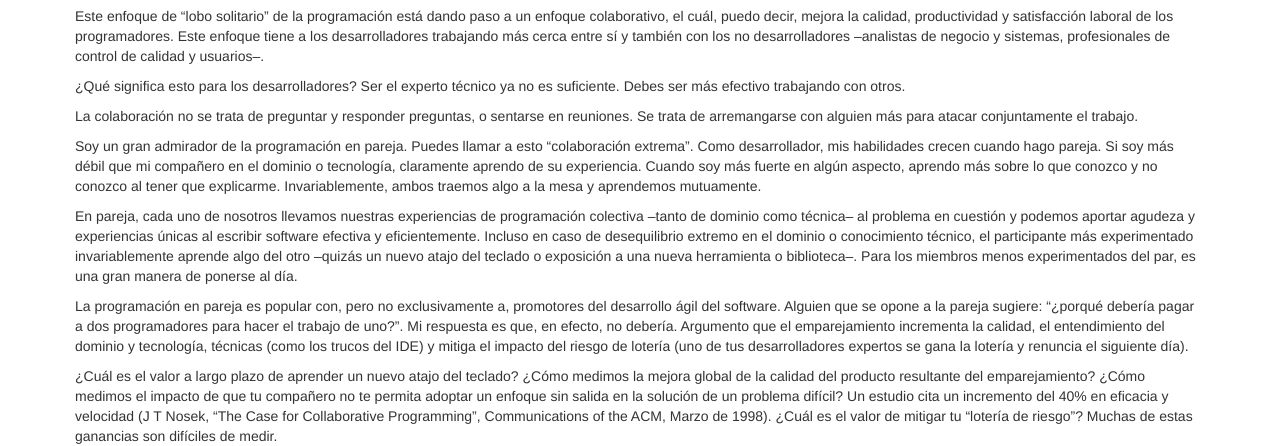
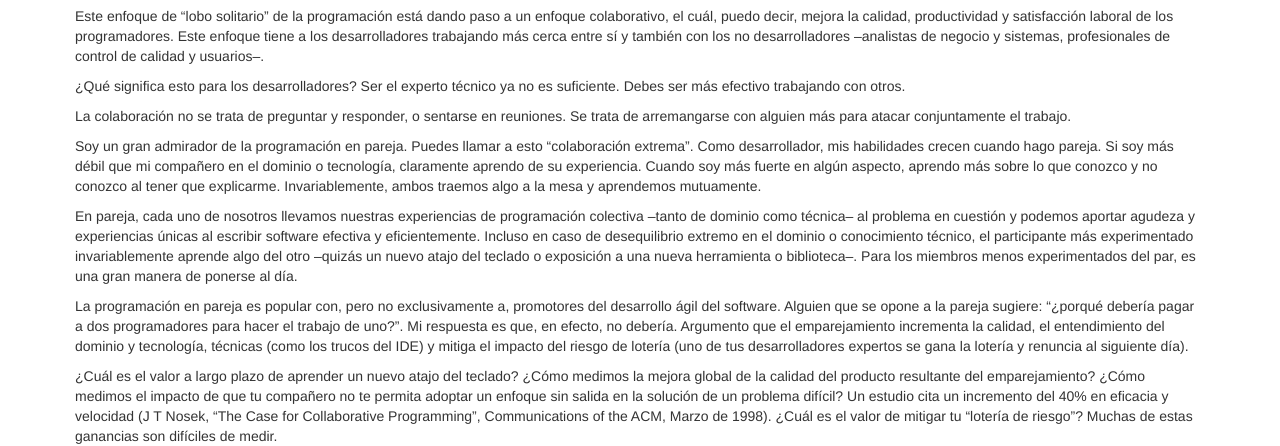
Before and after one commit to esparta/97cosas, a Jekyll site: the page built from programador/dos-cabezas-mejor-una.md, in a window 1280 px wide and 1126 px high. Shown: the part 287-733 px from the top of the window. Built offline with Jekyll 4.4.1, drawn with Linux system fonts in a browser that asks for light colours; comment, search, counter and statistics services are not loaded.

Commit message:
Style corrections on dos-cabezas-mejor-una...

```diff
--- a/programador/dos-cabezas-mejor-una.md
+++ b/programador/dos-cabezas-mejor-una.md
@@ -20,9 +20,9 @@ de control de calidad y usuarios–.
 ¿Qué significa esto para los desarrolladores? Ser el experto técnico ya
 no es suficiente. Debes ser más efectivo trabajando con otros.
 
-La colaboración no se trata de preguntar y responder preguntas, o
-sentarse en reuniones. Se trata de arremangarse con alguien más para
-atacar conjuntamente el trabajo.
+La colaboración no se trata de preguntar y responder, o sentarse en
+reuniones. Se trata de arremangarse con alguien más para atacar
+conjuntamente el trabajo.
 
 Soy un gran admirador de la programación en pareja. Puedes llamar a esto
 “colaboración extrema”. Como desarrollador, mis habilidades crecen
@@ -49,7 +49,7 @@ trabajo de uno?”. Mi respuesta es que, en efecto, no debería. Argumento
 que el emparejamiento incrementa la calidad, el entendimiento del
 dominio y tecnología, técnicas (como los trucos del IDE) y mitiga el
 impacto del riesgo de lotería (uno de tus desarrolladores expertos se
-gana la lotería y renuncia el siguiente día).
+gana la lotería y renuncia al siguiente día).
 
 ¿Cuál es el valor a largo plazo de aprender un nuevo atajo del teclado?
 ¿Cómo medimos la mejora global de la calidad del producto resultante del
```
